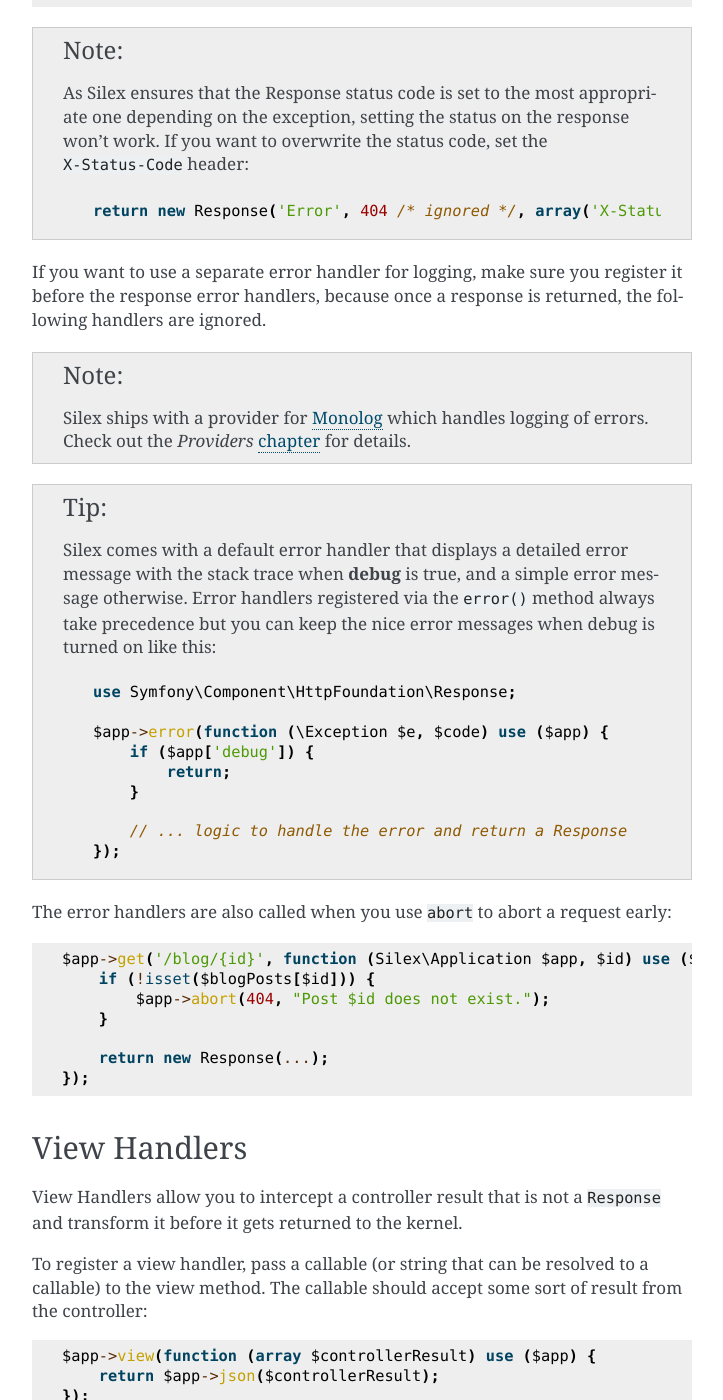
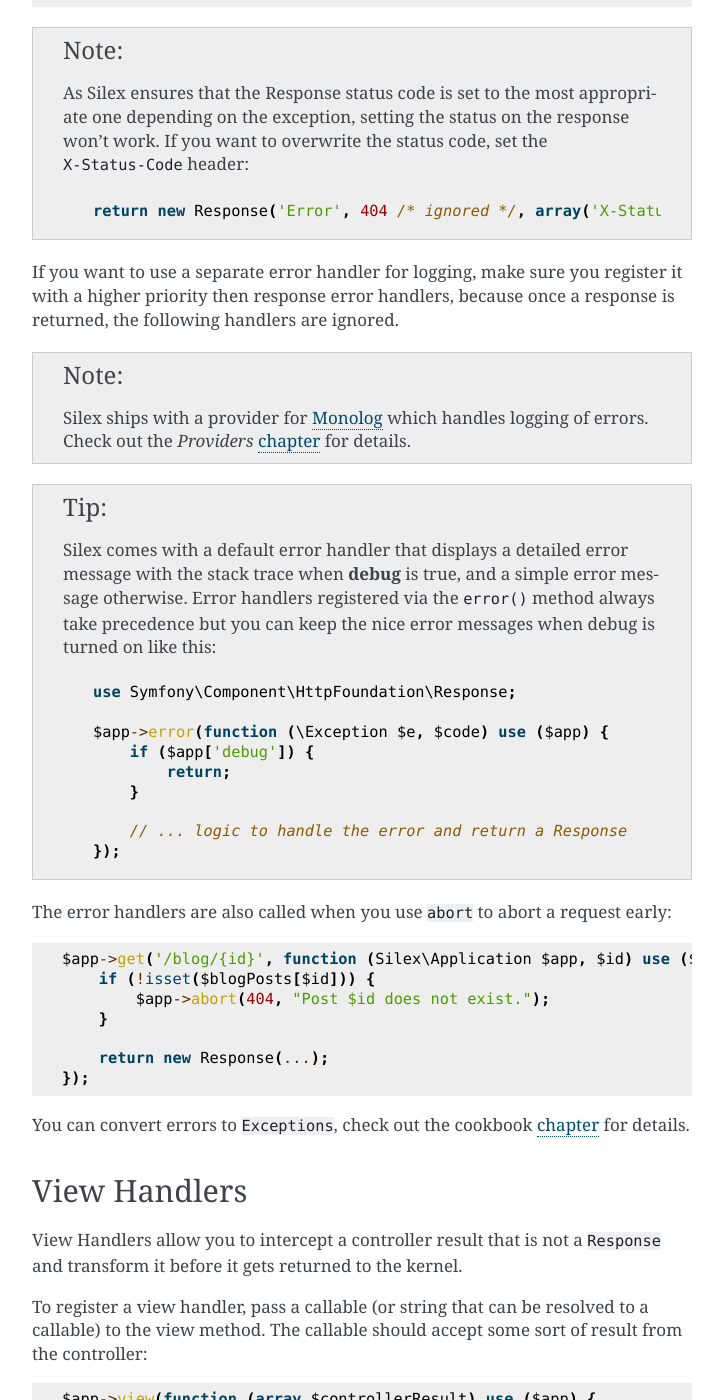
Before and after one commit to silexphp/Silex, a Sphinx documentation site: the page built from doc/usage.rst, in a window 1280 px wide and 1400 px high, scrolled down 10770 px. Shown: the whole window, without its empty margins (388-1111 px from the left). Built offline with Sphinx 7.4.7, drawn with Linux system fonts in a browser that asks for light colours; some of the changed text lies outside the part shown.

Commit message:
Update usage.rst
* List all HTTP methods
* Update the error handling priority text
* Add link to error to exception cookbook entry
* Add link to the Twig provider documentation

```diff
--- a/doc/usage.rst
+++ b/doc/usage.rst
@@ -509,8 +509,8 @@ setting a more specific type hint for the Closure argument::
         return new Response('Error', 404 /* ignored */, array('X-Status-Code' => 200));
 
 If you want to use a separate error handler for logging, make sure you register
-it before the response error handlers, because once a response is returned, the
-following handlers are ignored.
+it with a higher priority then response error handlers, because once a response
+is returned, the following handlers are ignored.
 
 .. note::
 
@@ -545,6 +545,8 @@ early::
 
         return new Response(...);
     });
+
+You can convert errors to ``Exceptions``, check out the cookbook :doc:`chapter <cookbook/error_handler>` for details.
 
 View Handlers
 -------------
@@ -763,7 +765,7 @@ Cross-Site-Scripting attacks.
       });
 
   If you use the Twig template engine, you should use its escaping or even
-  auto-escaping mechanisms.
+  auto-escaping mechanisms. Check out the *Providers* :doc:`chapter <providers/twig>` for details.
 
 * **Escaping JSON**: If you want to provide data in JSON format you should
   use the Silex ``json`` function::
```
Also changed, not shown: other parts of doc/usage.rst (+1 -1 lines).
